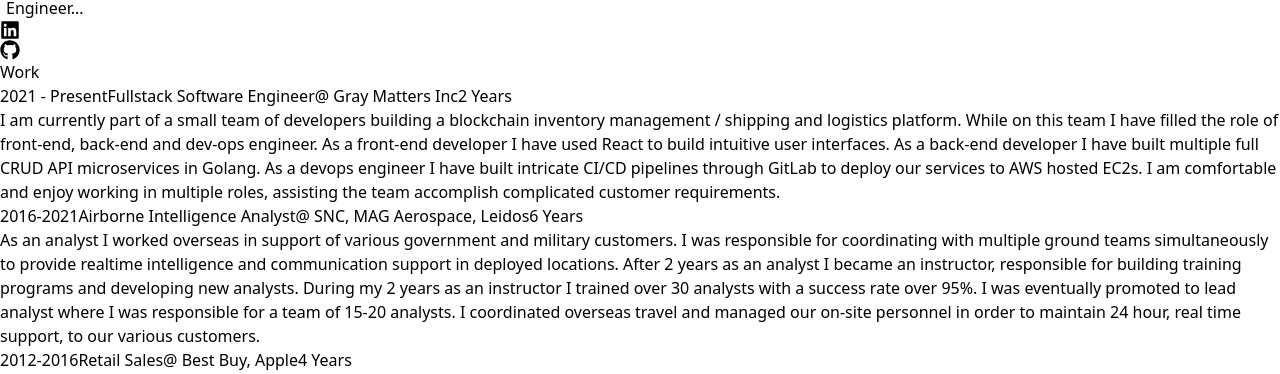
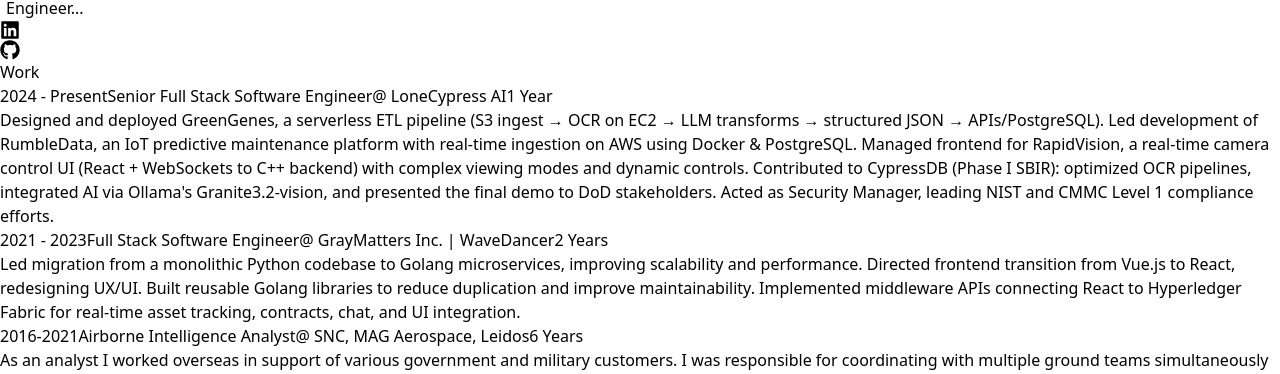
Before and after one commit to rgrhoads/portfolio, a React (Vite) app: page / in a window 1280 px wide. Shown: the part 424-798 px from the top of the page. Built offline with nearby package versions, Linux system fonts and the light colour scheme.

Commit message:
updated work section

```diff
--- a/src/components/Work.jsx
+++ b/src/components/Work.jsx
@@ -3,11 +3,18 @@
 
 const data = [
     {
-        year: "2021 - Present",
-        company: "Gray Matters Inc",
-        title: 'Fullstack Software Engineer',
+        year: "2024 - Present",
+        company: "LoneCypress AI",
+        title: 'Senior Full Stack Software Engineer',
+        duration: "1 Year",
+        details: 'Designed and deployed GreenGenes, a serverless ETL pipeline (S3 ingest → OCR on EC2 → LLM transforms → structured JSON → APIs/PostgreSQL). Led development of RumbleData, an IoT predictive maintenance platform with real-time ingestion on AWS using Docker & PostgreSQL. Managed frontend for RapidVision, a real-time camera control UI (React + WebSockets to C++ backend) with complex viewing modes and dynamic controls. Contributed to CypressDB (Phase I SBIR): optimized OCR pipelines, integrated AI via Ollama\'s Granite3.2-vision, and presented the final demo to DoD stakeholders. Acted as Security Manager, leading NIST and CMMC Level 1 compliance efforts.'
+    },
+    {
+        year: "2021 - 2023",
+        company: "GrayMatters Inc. | WaveDancer",
+        title: 'Full Stack Software Engineer',
         duration: "2 Years",
-        details: 'I am currently part of a small team of developers building a blockchain inventory management / shipping and logistics platform. While on this team I have filled the role of front-end, back-end and dev-ops engineer. As a front-end developer I have used React to build intuitive user interfaces. As a back-end developer I have built multiple full CRUD API microservices in Golang. As a devops engineer I have built intricate CI/CD pipelines through GitLab to deploy our services to AWS hosted EC2s. I am comfortable and enjoy working in multiple roles, assisting the team accomplish complicated customer requirements.'
+        details: 'Led migration from a monolithic Python codebase to Golang microservices, improving scalability and performance. Directed frontend transition from Vue.js to React, redesigning UX/UI. Built reusable Golang libraries to reduce duplication and improve maintainability. Implemented middleware APIs connecting React to Hyperledger Fabric for real-time asset tracking, contracts, chat, and UI integration.'
     },
     {
         year: "2016-2021",
```
